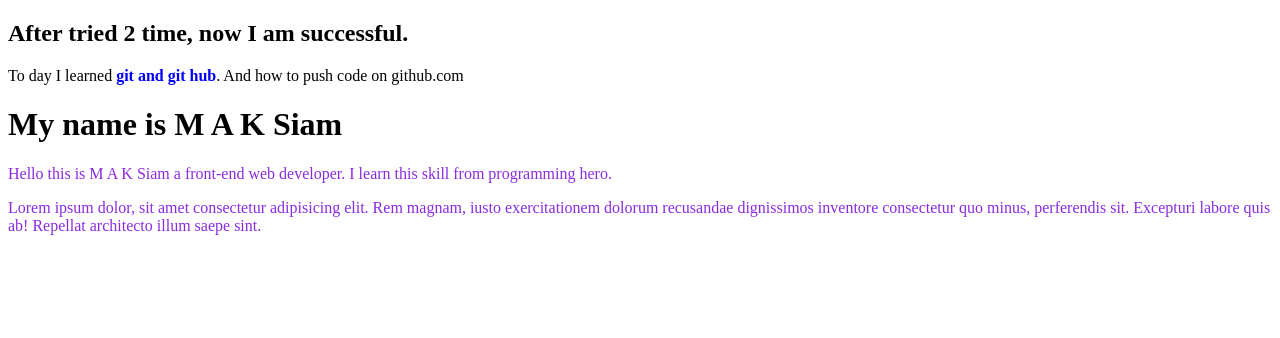
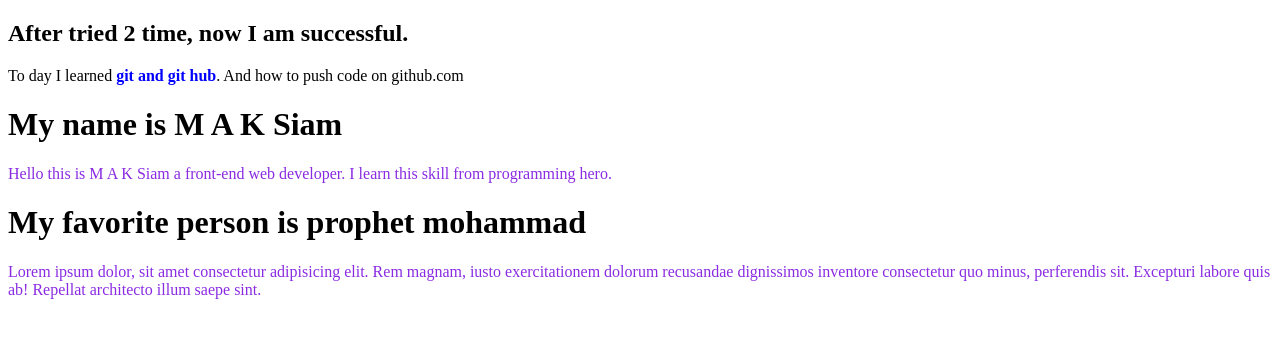
Before and after one commit to maksiam07/my-sample-website, a plain HTML site: page index.html in a window 1280 px wide. Drawn offline with Linux system fonts and the light colour scheme.

Commit message:
again input the new code

```diff
--- a/index.html
+++ b/index.html
@@ -23,6 +23,7 @@
         <p class="mak">Hello this is M A K Siam a front-end web developer. I learn this skill from programming hero.</p>
     </div>
     <div>
+        <h1>My favorite person is prophet mohammad</h1>
         <p class="mak">Lorem ipsum dolor, sit amet consectetur adipisicing elit. Rem magnam, iusto exercitationem dolorum recusandae dignissimos inventore consectetur quo minus, perferendis sit. Excepturi labore quis ab! Repellat architecto illum saepe sint.</p>
     </div>
 </body>
```
